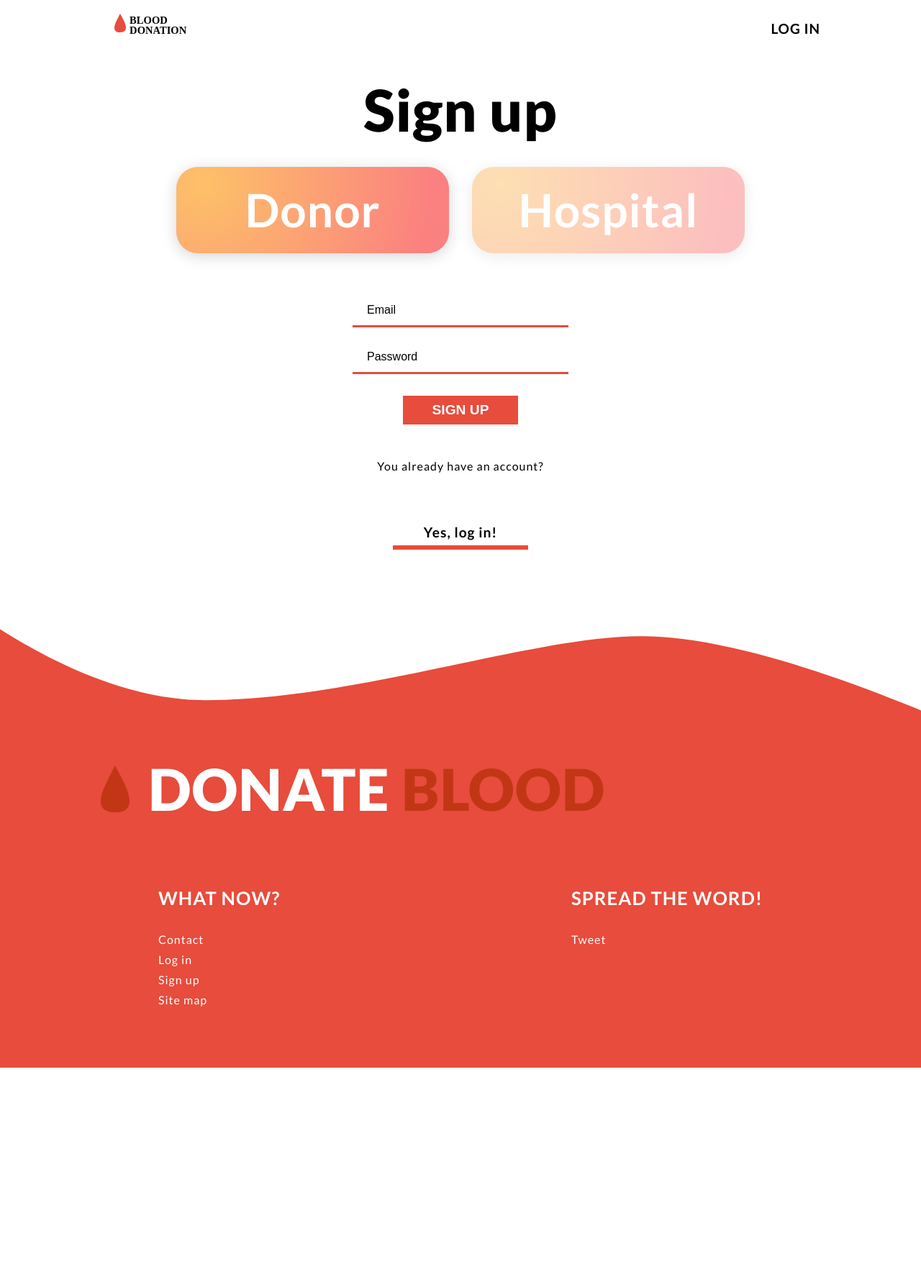
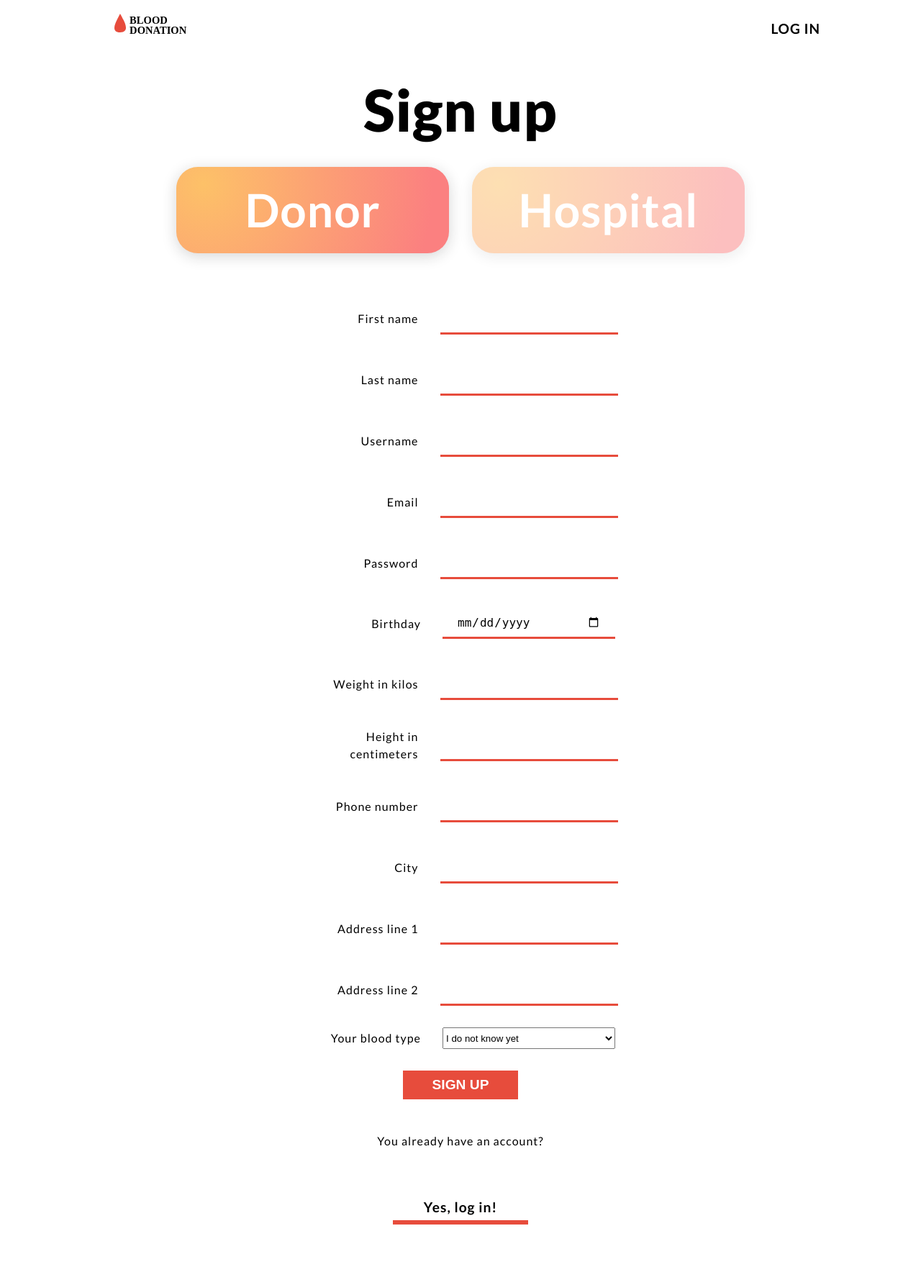
Before and after one commit to mountiny/blood_donation, a Django app: page /app/signup/ in a window 1280 px wide. Shown: the top 1768 px of the page at 72% size. Before the commit the page ends 1484 px from the top, so only its background shows below. Run offline with Django 3.2, Linux system fonts and the light colour scheme; some libraries are stand-ins or nearby versions.

Commit message:
Sign up forms styles made

```diff
--- a/static/styles/_forms.scss
+++ b/static/styles/_forms.scss
@@ -32,6 +32,25 @@
 .form-element {
     margin: 30px auto;
 }
+.form-line {
+    @include display_flexbox();
+    @include justify_content(center);
+    @include align-items(center);
+    @include align-content(center);
+    margin: 10px auto;
+    label {
+        margin-right: 30px;
+        text-align: right;
+        width: 160px;
+        line-height: 1.5em;
+        display: inline-block;
+    }
+}
+select {
+    max-width: 90vw;
+    min-width: 240px;
+    height: 30px;
+}
 input {
     position: relative;
     height: 40px;
@@ -49,15 +68,15 @@ input {
     z-index: 101;
     line-height: normal;
     max-width: 90vw;
-    min-width: 260px;
+    min-width: 200px;
     &.h-btn {
        padding: 0px 20px 0px 20px;
 
     }
 
-    &[type="text"], &[type="password"]  {
-        border-bottom: 3px solid $primary;
-    }
+    // &[type="text"], &[type="password"]  {
+    border-bottom: 3px solid $primary;
+    // }
     // &[type="submit"] {
     //     margin: 20px auto;
     //     font-size: 1.3rem;
--- a/static/styles/app.css
+++ b/static/styles/app.css
@@ -257,6 +257,35 @@ table {
   margin: 30px auto;
 }
 
+.form-line {
+  display: -webkit-box;
+  display: -ms-flexbox;
+  display: flex;
+  -webkit-box-pack: center;
+  -ms-flex-pack: center;
+  justify-content: center;
+  -webkit-box-align: center;
+  -ms-flex-align: center;
+  align-items: center;
+  -ms-flex-line-pack: center;
+  align-content: center;
+  margin: 10px auto;
+}
+
+.form-line label {
+  margin-right: 30px;
+  text-align: right;
+  width: 160px;
+  line-height: 1.5em;
+  display: inline-block;
+}
+
+select {
+  max-width: 90vw;
+  min-width: 240px;
+  height: 30px;
+}
+
 input {
   position: relative;
   height: 40px;
@@ -274,15 +303,12 @@ input {
   z-index: 101;
   line-height: normal;
   max-width: 90vw;
-  min-width: 260px;
+  min-width: 200px;
+  border-bottom: 3px solid #e74c3c;
 }
 
 input.h-btn {
   padding: 0px 20px 0px 20px;
-}
-
-input[type="text"], input[type="password"] {
-  border-bottom: 3px solid #e74c3c;
 }
 
 input::-webkit-input-placeholder {
@@ -1070,6 +1096,9 @@ footer:before {
         grid-template-columns: repeat(1, 1fr);
     grid-gap: 2em 2em;
   }
+  .selection-block__text {
+    font-size: 2.8em;
+  }
   .footer-heading__drop {
     margin-bottom: 16px;
     margin-right: 0px;
@@ -1138,6 +1167,9 @@ footer:before {
         grid-template-columns: repeat(1, 1fr);
     grid-gap: 2em 2em;
   }
+  .selection-block__text {
+    font-size: 2.3em;
+  }
 }
 
 @-webkit-keyframes floatScroll {
--- a/static/styles/app.scss
+++ b/static/styles/app.scss
@@ -631,6 +631,11 @@ footer {
             grid-gap: 2em 2em;
         }
     }
+    .selection-block__text {
+
+        font-size: 2.8em;
+
+    }
 
 
     .footer-heading__drop {
@@ -682,6 +687,11 @@ footer {
 
 
     }
+    .selection-block__text {
+
+        font-size: 2.3em;
+
+    }
 }
 
 @keyframes floatScroll {
--- a/templates/app/signup.html
+++ b/templates/app/signup.html
@@ -35,17 +35,90 @@
         <form class="form-wrapper donor-form selected-form" action="">
             {% csrf_token %}
 
-            <input type="text" name="email" id="email_field" placeholder="Email">
-            <input type="password" name="password" id="password_field" placeholder="Password">
-            <input class="h-btn h-text-center h-700 h-submit-btn" type="submit" value="Sign up">
+            <div class="form-line">
+                <label for="first_name">First name</label>
+                <input type="text" name="first_name" id="first_name_field"  required>
+            </div>
+            <div class="form-line">
+                <label for="last_name">Last name</label>
+                <input type="text" name="last_name" id="last_name_field"  required>
+            </div>
+            <div class="form-line">
+                <label for="username">Username</label>
+                <input type="text" name="username" id="username_field"  required>
+            </div>
+            <div class="form-line">
+                <label for="email">Email</label>
+                <input type="email" name="email" id="email_field"  required>
+            </div>
+            <div class="form-line">
+                <label for="password">Password</label>
+                <input type="password" name="password" id="password_field"  required>
+            </div>
+            <div class="form-line">
+                <label for="birthday">Birthday</label>
+                <input type="date" name="birthday" id="birthday_field" required>
+            </div>
+            <div class="form-line">
+                <label for="weight">Weight in kilos</label>
+                <input type="number" name="weight" id="weight_field">
+            </div>
+            <div class="form-line">
+                <label for="height">Height in centimeters</label>
+                <input type="number" name="height" id="height_field">
+            </div>
+            <div class="form-line">
+                <label for="telephone">Phone number</label>
+                <input type="tel" name="telephone" id="telephone_field" required>
+            </div>
+            <div class="form-line">
+                <label for="city">City</label>
+                <input type="text" name="city" id="city_field">
+            </div>
+            <div class="form-line">
+                <label for="address1">Address line 1</label>
+                <input type="text" name="address1" id="address1_field">
+            </div>
+            <div class="form-line">
+                <label for="address2">Address line 2</label>
+                <input type="text" name="address2" id="address1_field">
+            </div>
+            <div class="form-line">
+                <label for="blood_type">Your blood type</label>
+                <select name="blood_type" id="blood_field" required>
+                    <option value="" disabled>Your Blood Type</option>
+                    <option value="IDK">I do not know yet</option>
+                    <option value="O+">O positive</option>
+                    <option value="O-">O negative</option>
+                    <option value="A+">A positive</option>
+                    <option value="A-">A negative</option>
+                    <option value="B+">B positive</option>
+                    <option value="B-">B negative</option>
+                    <option value="AB+">AB positive</option>
+                    <option value="AB-">AB negative</option>
+                </select>
+            </div>
+
+            <input class="h-btn h-text-center h-700 h-submit-btn" id="donor-submit-btn" type="submit" value="Sign up">
 
         </form>
         <form class="form-wrapper hospital-form" action="">
             {% csrf_token %}
 
-            <input type="text" name="email" id="email_field" placeholder="Hospital">
-            <input type="password" name="password" id="password_field" placeholder="Password">
-            <input class="h-btn h-text-center h-700 h-submit-btn" type="submit" value="Sign up">
+            <div class="form-line">
+                    <label for="email">Email</label>
+                    <input type="email" name="hospital_email" id="hospital_email_field" required>
+                </div>
+                <div class="form-line">
+                    <label for="password">Password</label>
+                    <input type="password" name="hospital_password" id="hospital_password_field" required>
+                </div>
+                <div class="form-line">
+                    <label for="hospital_name">Hospital Name</label>
+                    <input type="text" name="hospital_name" id="hospital_name_field" required>
+                </div>
+
+            <input class="h-btn h-text-center h-700 h-submit-btn" id="hospital-submit-btn" type="submit" value="Sign up">
 
         </form>
 
```
Also changed, not shown: 1 other file.
